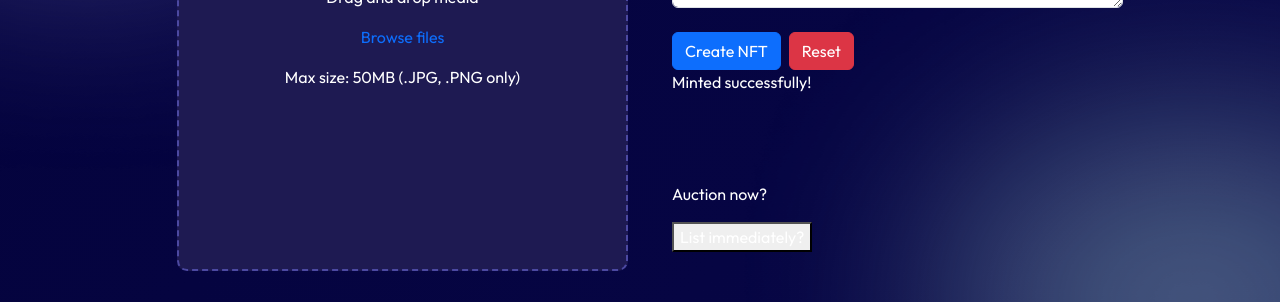
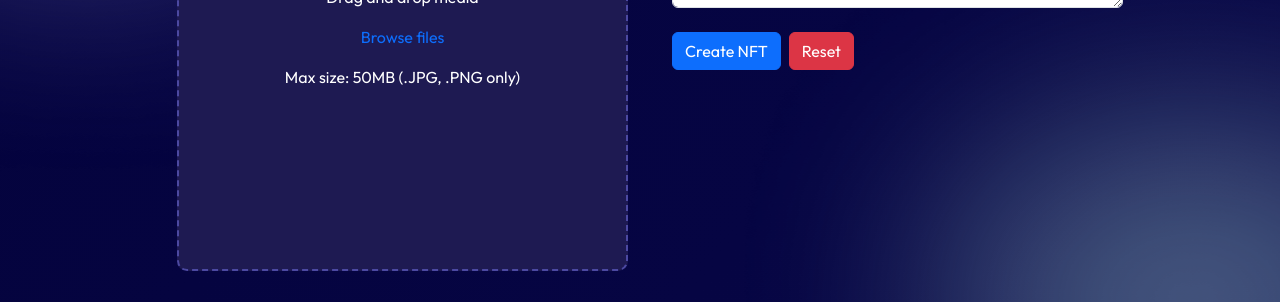
Before and after one commit to Hallelujah5/COS30049, a React (Vite) app in the folder frontend/: page /create in a window 1280 px wide. Shown: the part 750-1052 px from the top of the page. Built offline with nearby package versions, Linux system fonts and the light colour scheme.

Commit message:
remove debug codes in Create.jsx

```diff
--- a/frontend/src/pages/Create/Create.jsx
+++ b/frontend/src/pages/Create/Create.jsx
@@ -114,11 +114,6 @@ const Create = () => {
 
 
               </div>
-
-            <p>Minted successfully!</p>
-            <br /><br /><br />
-            <p>Auction now?</p>
-            <button>List immediately?</button>
             </div>
 
           </div>
```
